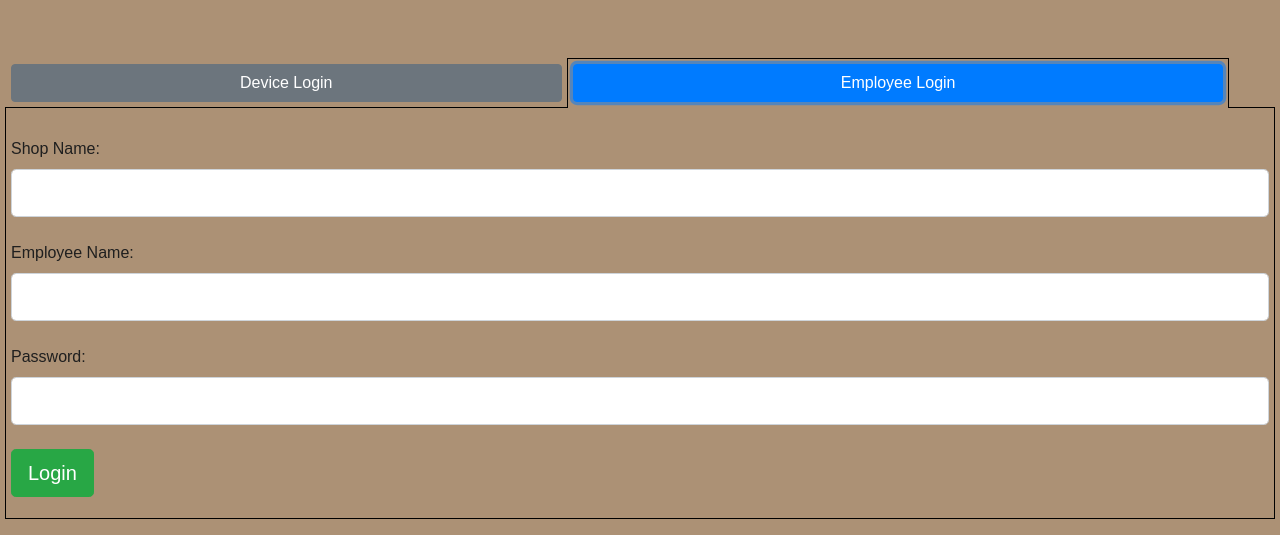
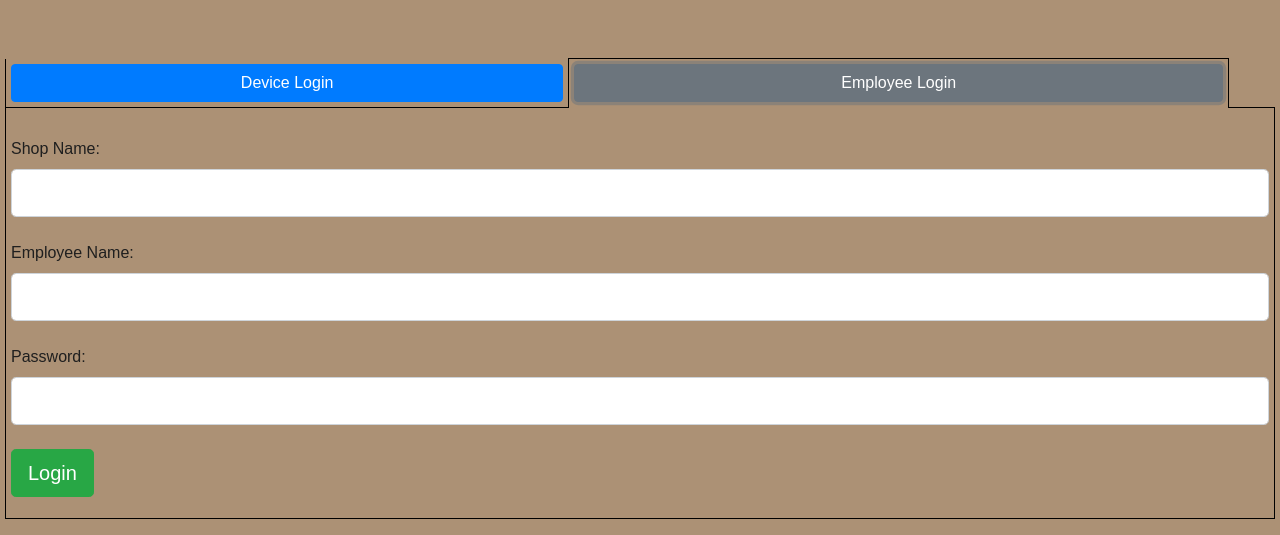
Before and after one commit to oelderinkX/espressotime-login, a website: page webpage/login.html in a window 1280 px wide. Both pictures are taken after a click on the button "Employee Login". Shown: the part 51-586 px from the top of the page. Drawn offline with nearby package versions, Linux system fonts and the light colour scheme; files whose address does not match are found by name.

Commit message:
try borders none and recreate remaining

```diff
--- a/webpage/login.html
+++ b/webpage/login.html
@@ -68,10 +68,19 @@
             device_login.style = "display: inline;";
             employee_login.style = "display: none;";
 
-            deviceLoginTab.style = "border-top: 1pt solid black; border-left: 1pt solid black; border-right: 1pt solid black; border-bottom: 0pt solid black; padding: 5px;";
+            var tab1Border = "border: none; ";
+            tab1Border += "border-top: 1pt solid black;  ";
+            tab1Border += "border-left: 1pt solid black; ";
+            tab1Border += "border-right: 1pt solid black; ";
+            tab1Border += "padding: 5px;";
+            deviceLoginTab.style = tab1Border;
             deviceLoginButton.classList = "btn btn-primary btn-block";
 
-            employeeLoginTab.style = "border-top: 0pt solid black; border-left: 0pt solid black; border-right: 0pt solid black; border-bottom: 1pt solid black; padding: 5px;";
+            var tab2Border = "border: none; ";
+            tab2Border += "border-left: 1pt solid black; ";
+            tab2Border += "border-bottom: 1pt solid black; ";
+            tab2Border += "padding: 5px;";
+            employeeLoginTab.style = tab2Border;
             employeeLoginButton.classList = "btn btn-secondary btn-block";
         }
 
@@ -88,11 +97,20 @@
             device_login.style = "display: none;";
             employee_login.style = "display: inline;";
 
-            deviceLoginTab.style = "border-top: 0pt solid black; border-left: 0pt solid black; border-right: 0pt solid black; border-bottom: 1pt solid black; padding: 5px;";
-            deviceLoginButton.classList = "btn btn-secondary btn-block";
+            var tab1Border = "border: none; ";
+            tab1Border += "border-left: 1pt solid black; ";
+            tab1Border += "border-bottom: 1pt solid black; ";
+            tab1Border += "padding: 5px;";
+            deviceLoginTab.style = tab1Border;
+            deviceLoginButton.classList = "btn btn-primary btn-block";
 
-            employeeLoginTab.style = "border-top: 1pt solid black; border-left: 1pt solid black; border-right: 1pt solid black; border-bottom: 0pt solid black; padding: 5px;";
-            employeeLoginButton.classList = "btn btn-primary btn-block";
+            var tab2Border = "border: none; ";
+            tab2Border += "border-top: 1pt solid black; ";
+            tab2Border += "border-left: 1pt solid black; ";
+            tab2Border += "border-right: 1pt solid black; ";
+            tab2Border += "padding: 5px;";
+            employeeLoginTab.style = tab2Border;
+            employeeLoginButton.classList = "btn btn-secondary btn-block";
         }
     </script>
     <style>
```
